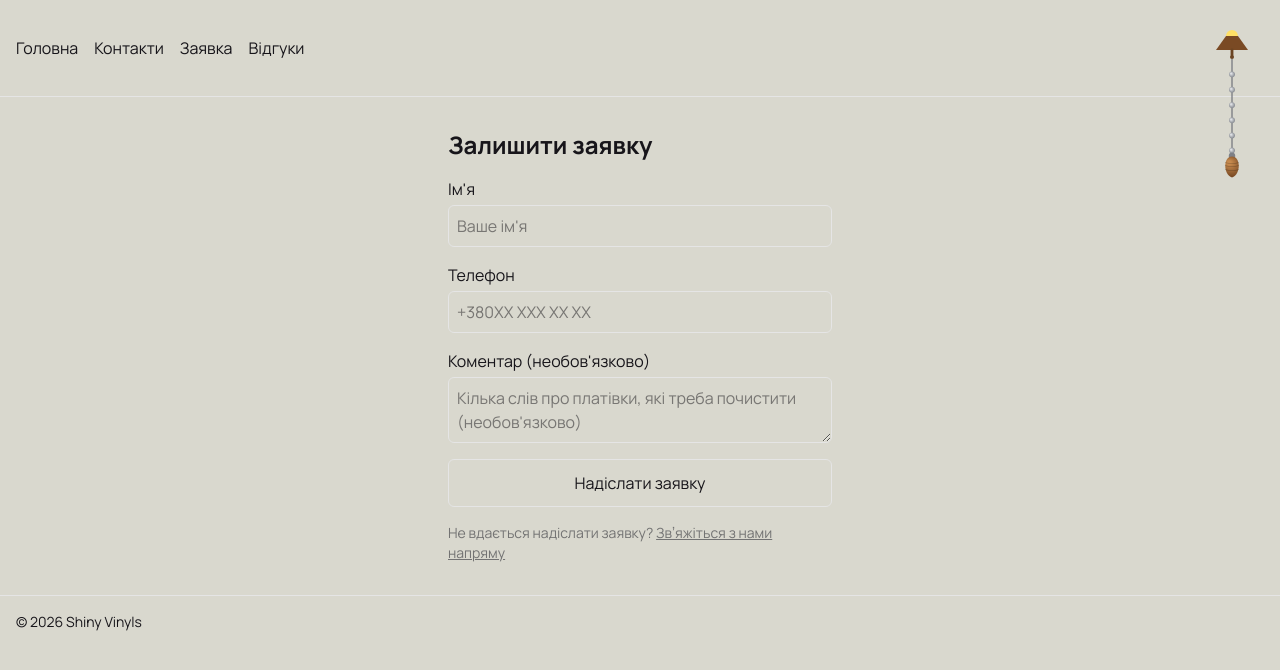
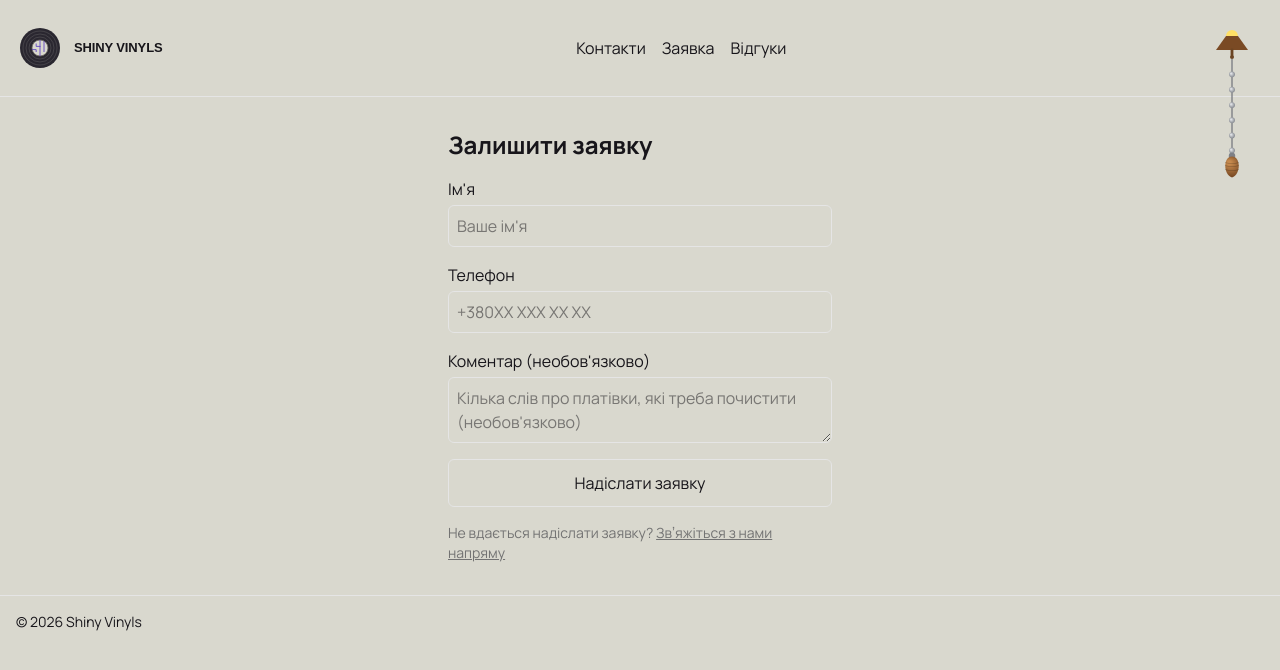
Before and after one commit to TolikSyedin/shiny-vinyls, a Next.js app: page /request in a window 1280 px wide. Shown: the top 670 px of the page. Built offline with nearby package versions, Linux system fonts and the light colour scheme; a web font is replaced by a local one.

Commit message:
Add new brand logo link with spinning disc icon to navbar

```diff
--- /dev/null
+++ b/components/brand/brand-link.css
@@ -0,0 +1,15 @@
+.brand {
+  display: flex;
+  align-items: center;
+  gap: 10px;
+  font-family: var(--f-display);
+  font-weight: 900;
+  font-size: 13px;
+  text-transform: uppercase;
+  letter-spacing: -0.01em;
+  color: var(--ink);
+}
+
+.brand:hover {
+  text-decoration: none;
+}
--- /dev/null
+++ b/components/brand/brand-link.tsx
@@ -0,0 +1,12 @@
+import Link from 'next/link'
+import { DiscLogo } from './disc-logo'
+import './brand-link.css'
+
+export function BrandLink() {
+  return (
+    <Link href="/" className="brand">
+      <DiscLogo/>
+      Shiny Vinyls
+    </Link>
+  )
+}
--- /dev/null
+++ b/components/brand/disc-logo.css
@@ -0,0 +1,17 @@
+@keyframes disc-logo-spin {
+  from {
+    transform: rotate(0);
+  }
+  to {
+    transform: rotate(360deg);
+  }
+}
+
+.disc-logo-mark {
+  flex: none;
+}
+
+/* the mark spins only when its containing .brand link is hovered */
+.brand:hover .disc-logo-mark {
+  animation: disc-logo-spin 1.2s linear infinite;
+}
--- /dev/null
+++ b/components/brand/disc-logo.tsx
@@ -0,0 +1,13 @@
+import { DiscMark } from '@/components/common'
+import './disc-logo.css'
+
+const colors = {
+  body: 'var(--disc)',
+  ring: 'var(--surface)',
+  ringStroke: 'var(--muted)',
+  glyph: 'var(--stamp)',
+}
+
+export function DiscLogo({ size = 48 }: { size?: number }) {
+  return <DiscMark size={size} colors={colors} className="disc-logo-mark" />
+}
--- /dev/null
+++ b/components/brand/index.ts
@@ -0,0 +1 @@
+export { BrandLink } from './brand-link'
--- a/components/layout/site-header.tsx
+++ b/components/layout/site-header.tsx
@@ -1,4 +1,5 @@
 import Link from 'next/link'
+import { BrandLink } from '@/components/brand'
 import { ChainToggle } from '@/components/theme'
 
 export function SiteHeader() {
@@ -7,8 +8,8 @@ export function SiteHeader() {
       className="relative flex items-center justify-between border-b border-border p-4"
       style={{ clipPath: 'inset(0 0 -100vh 0)' }}
     >
+      <BrandLink />
       <nav className="flex gap-4">
-        <Link href="/">Головна</Link>
         <Link href="/contacts">Контакти</Link>
         <Link href="/request">Заявка</Link>
         <Link href="/reviews">Відгуки</Link>
```
